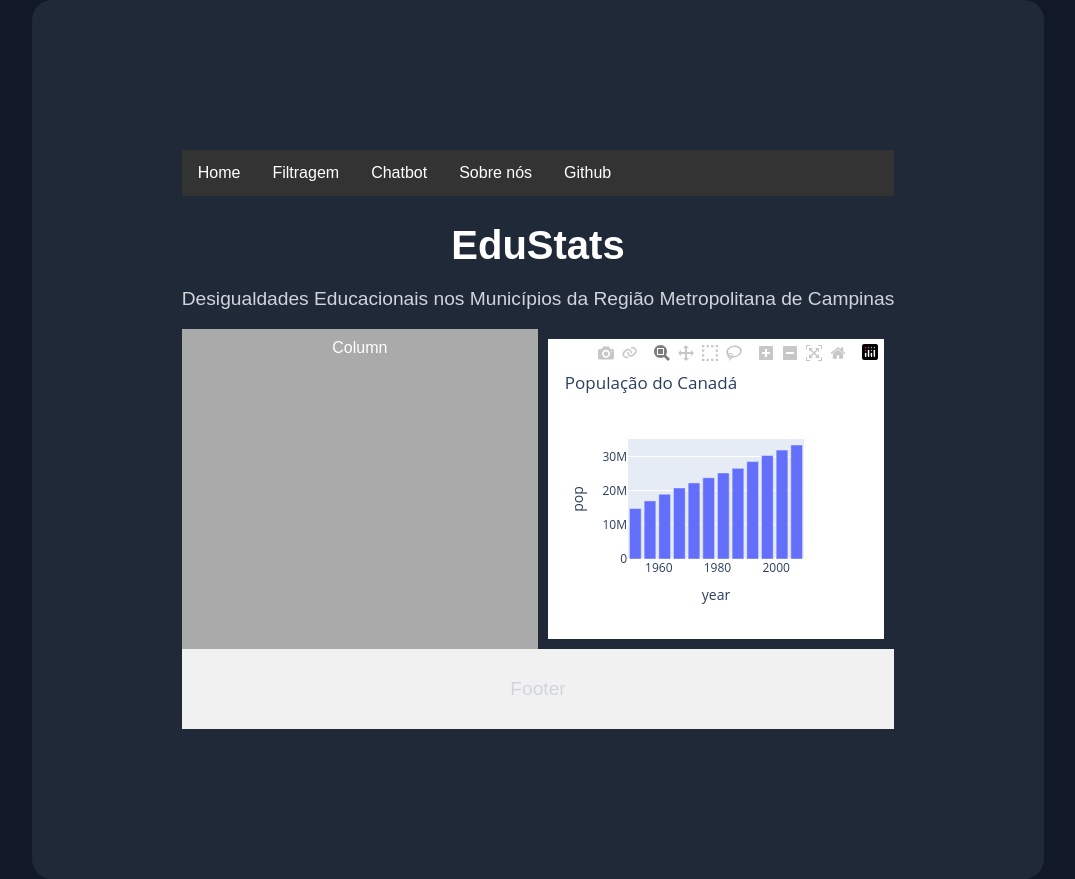
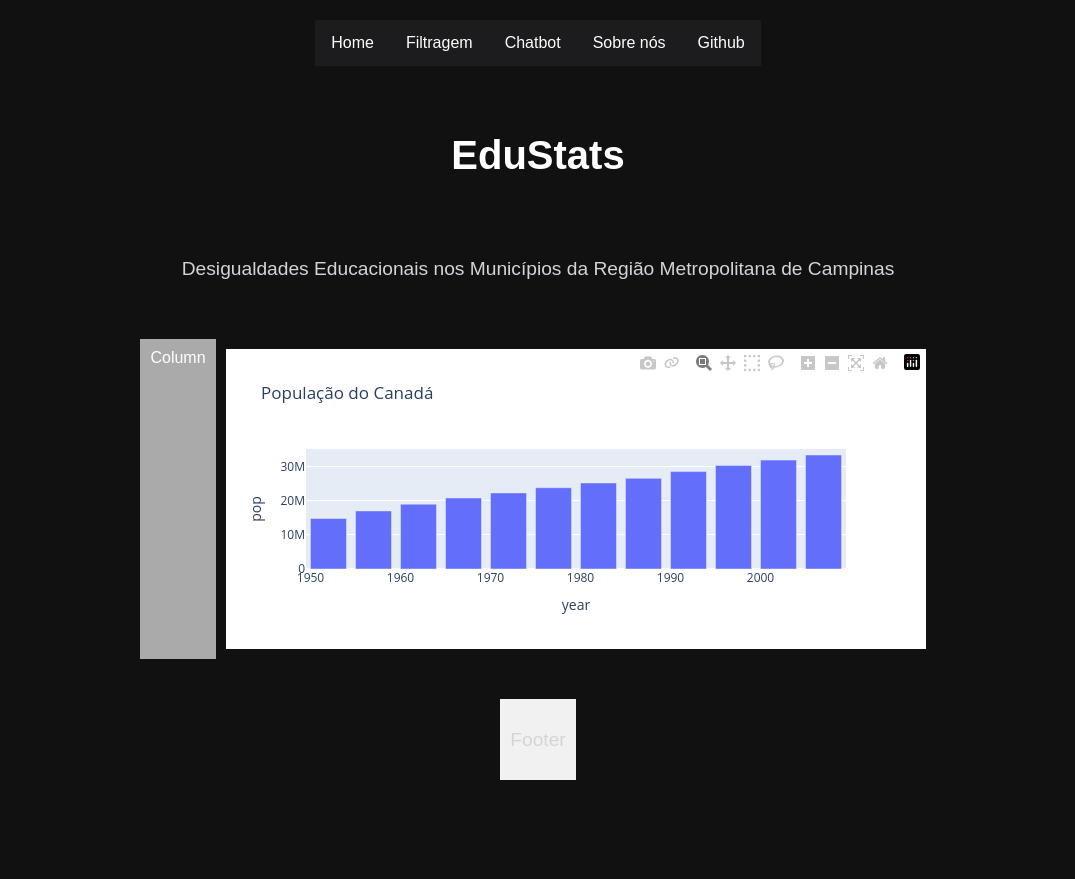
Before and after one commit to leasju/pi_educacao_qualidade, a Flask app: page / in a window 1280 px wide. Shown: the whole page, without its empty margins (102-1177 px from the left). After the commit the page ends 780 px from the top, so only its background shows below. Run offline with Flask 3, Linux system fonts and the light colour scheme.

Commit message:
Edição do layout do dashboard

```diff
--- a/Template/index.html
+++ b/Template/index.html
@@ -6,7 +6,6 @@
     <link rel="stylesheet" href="{{ url_for('static', filename='style.css') }}">
 </head>
 <body>
-    <main>
     <ul>
         <li><a href="index.html">Home</a></li>
         <li><a href="news.asp">Filtragem</a></li>
@@ -26,6 +25,5 @@
         <p>Footer</p>
     </div>
 
-    </main>
 </body>
 </html>
--- a/static/style.css
+++ b/static/style.css
@@ -1,25 +1,18 @@
 body {
     margin: 0;
     font-family: Arial, sans-serif;
-    background: #111827;
+    background: #111111;
     color: white;
     display: grid;
     place-items: center;
     min-height: 100vh;
 }
 
-main {
-    text-align: center;
-    background: #1f2937;
-    padding: 150px;
-    border-radius: 20px;
-}
-
 ul {
   list-style-type: none;
   margin: 0;
   padding: 0;
-  background-color: #333333;
+  background-color: #1C1C1E;
   display: flex;
 }
 
```
Lines whose indentation alone changed are shown as unchanged.
